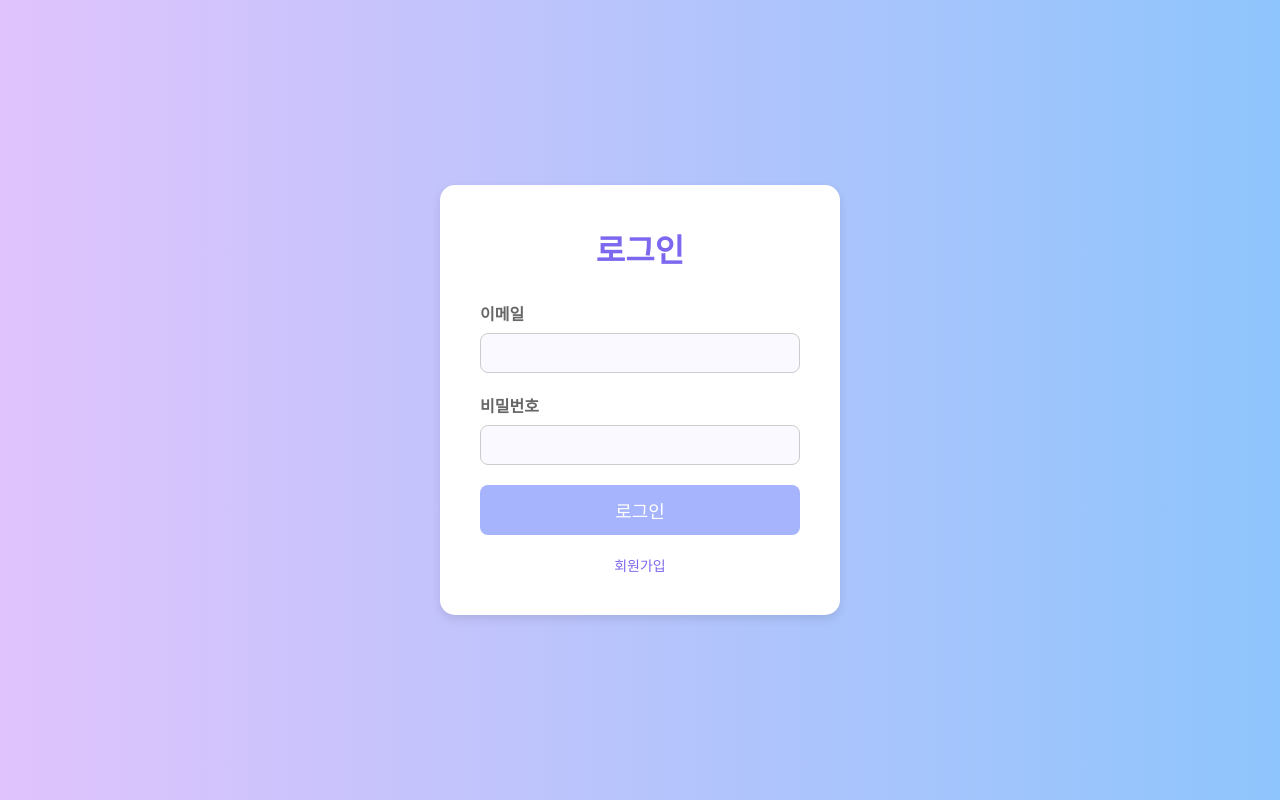
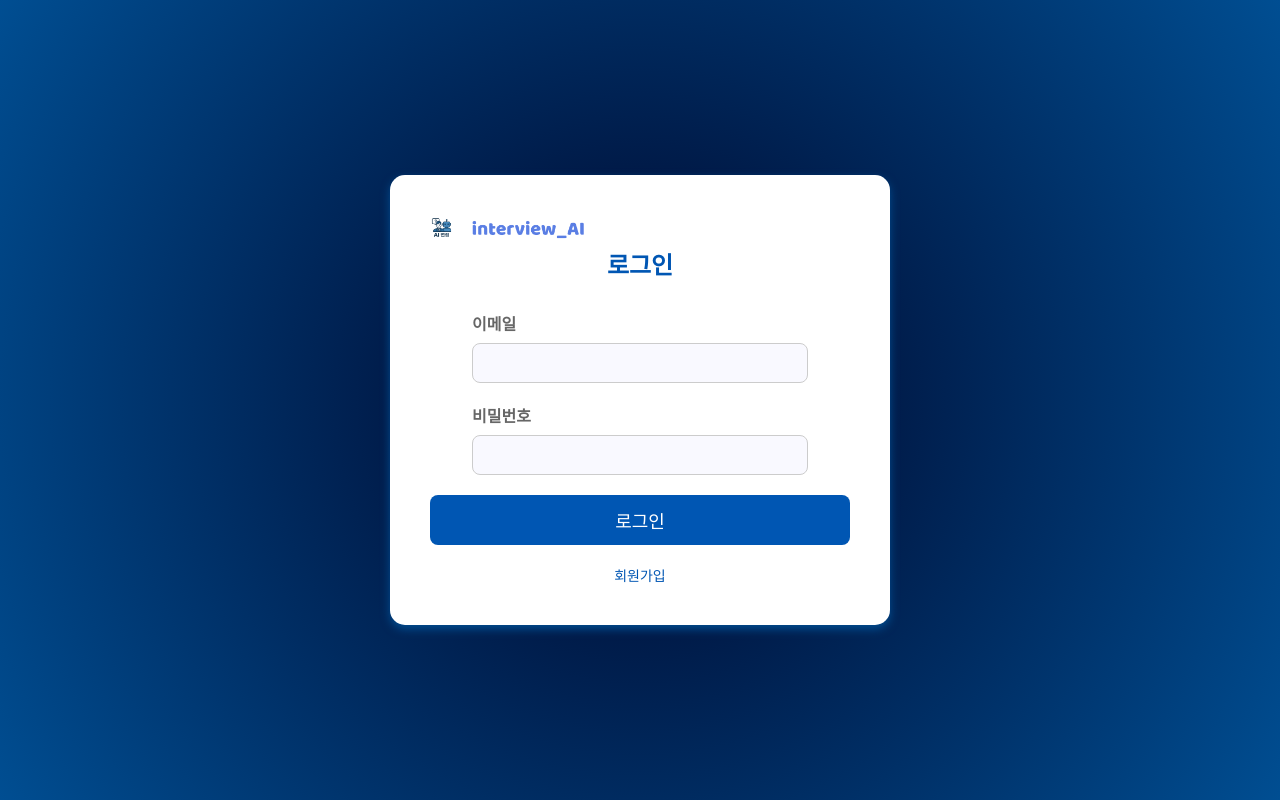
Before and after one commit to pss214/interview_AI, a Django app: page /account/login/ in a window 1280 px wide. Run offline with Django 5.2, Linux system fonts and the light colour scheme.

Commit message:
feat login

```diff
--- a/account/templates/login.html
+++ b/account/templates/login.html
@@ -1,3 +1,4 @@
+{% load static %}
 <!DOCTYPE html>
 <html lang="ko">
 <head>
@@ -14,43 +15,54 @@
 
         body {
             font-family: 'Arial', sans-serif;
-            background: linear-gradient(to right, #e0c3fc, #8ec5fc); /* 파스텔톤 배경 */
+            background: radial-gradient(circle at center, #000428, #004e92);
             display: flex;
             justify-content: center;
             align-items: center;
-            height: 100vh;
+            height: 100vh
         }
 
         .container {
             background-color: white;
             padding: 40px;
             border-radius: 15px;
-            box-shadow: 0 4px 10px rgba(0, 0, 0, 0.1);
-            width: 400px;
-            text-align: center;
+            box-shadow: 0 4px 10px #004e92;
+            width: 500px;
+        }
+
+        .logo {
+            width: 40px;
+            margin-bottom: 20px;
+        }
+        .logo-img {
+         width: 40px;  /* 원하는 크기로 조절 */
+         height: auto;
      }
 
         h2 {
             margin-bottom: 30px;
-            color: #7b68ee; /* 라벤더 */
-            font-size: 32px;
+            color: #0056b3;
+            text-align: center;
         }
 
         .form-group {
             margin-bottom: 20px;
-            text-align: left;
+            display: flex;
+            flex-direction: column;
+            align-items: center;
         }
 
         .form-group label {
+            width: 80%;
+            text-align: left;
             font-size: 16px;
             font-weight: bold;
-            display: block;
             margin-bottom: 8px;
             color: #666;
         }
 
         .form-group input {
-            width: 100%;
+            width: 80%;
             padding: 10px;
             font-size: 16px;
             border: 1px solid #ccc;
@@ -59,7 +71,7 @@
         }
 
         .form-group input:focus {
-            border-color: #b39ddb;
+            border-color: #0056b3;
             outline: none;
             background-color: #fff;
         }
@@ -68,7 +80,7 @@
             width: 100%;
             padding: 12px;
             font-size: 18px;
-            background-color: #a5b4fc; /* 연파랑 */
+            background-color: #0056b3;
             color: white;
             border: none;
             border-radius: 8px;
@@ -77,7 +89,7 @@
         }
 
         .form-group button:hover {
-            background-color: #c4b5fd; /* 밝은 연보라 */
+            background-color: #004999;
         }
 
         .messages {
@@ -85,7 +97,7 @@
         }
 
         .messages li {
-            color:rgb(255, 129, 158);
+            color: #0056b3;
             font-size: 14px;
             list-style-type: none;
         }
@@ -94,11 +106,13 @@
             display: block;
             margin-top: 20px;
             font-size: 14px;
+            text-align: center;
         }
 
         .link a {
-            color: #7b68ee;
+            color: #0056b3;
             text-decoration: none;
+            text-align: center;
         }
 
         .link a:hover {
@@ -107,8 +121,10 @@
     </style>
 </head>
 <body>
+    <div class="login-box">
+    <div class="container">
+        <img src="/static/image/logo.png" alt="Logo" width="160" height="auto">
 
-    <div class="container">
         <h2>로그인</h2>
 
         {% if messages %}
```
Also changed, not shown: account/templates/signup.html (+38 -15 lines), static/image/logo.png (added), static/image/logo2.png (added). Lines whose indentation alone changed are shown as unchanged.
